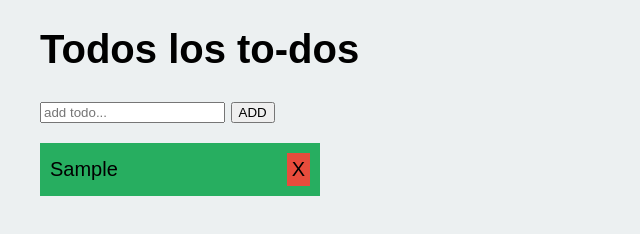
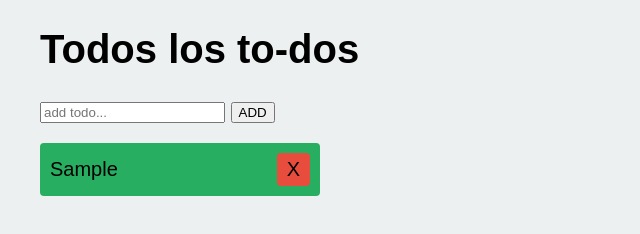
Before and after one commit to tiodan81/todos-to-dos, a plain HTML site: page index.html in a window 1280 px wide. Both pictures are taken after typing "Sample" into the empty fields and a click on the input "ADD". Shown: the full height of the page, 0-640 px from the left. Drawn offline with Linux system fonts and the light colour scheme.

Commit message:
remove console log, tweak styling

```diff
--- a/app.js
+++ b/app.js
@@ -65,7 +65,6 @@ const dispatchEvent = (e) => {
   if (e.target.matches('p')) {
     toggleDone(e.target)
   } else if (e.target.matches('span')) {
-    console.log('span');
     deleteTodo(e.target)
   } else {
     return
--- a/style.css
+++ b/style.css
@@ -14,6 +14,10 @@ p {
 
 span {
   background-color: #e74c3c;
+  width: 23px;
+  height: 23px;
+  text-align: center;
+  border-radius: 4px;
   padding: 0.25em;
 }
 
@@ -29,6 +33,7 @@ span {
   margin-bottom: 0.5em;
   width: 13em;
   padding: 0.5em;
+  border-radius: 4px;
 }
 
 .done {
```
